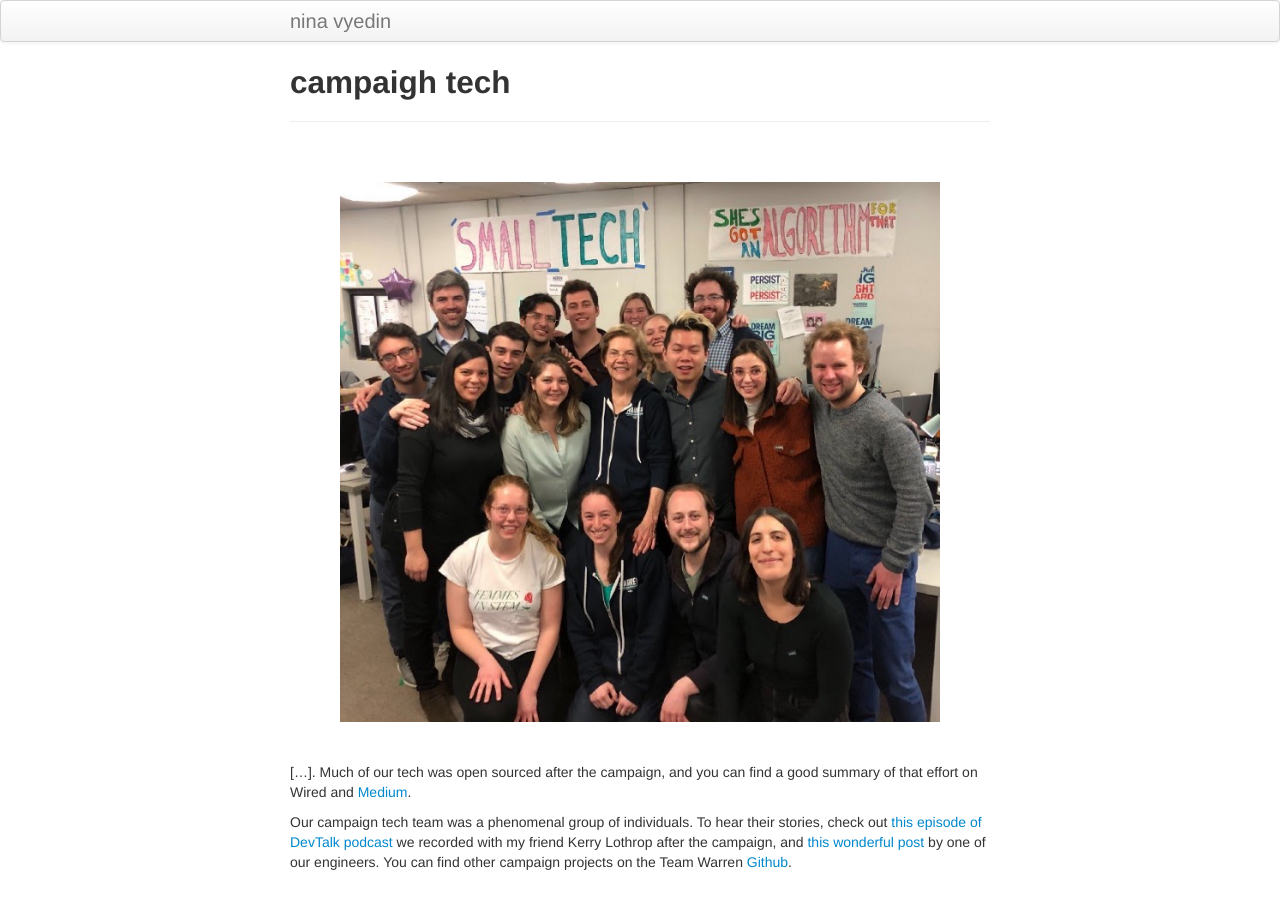
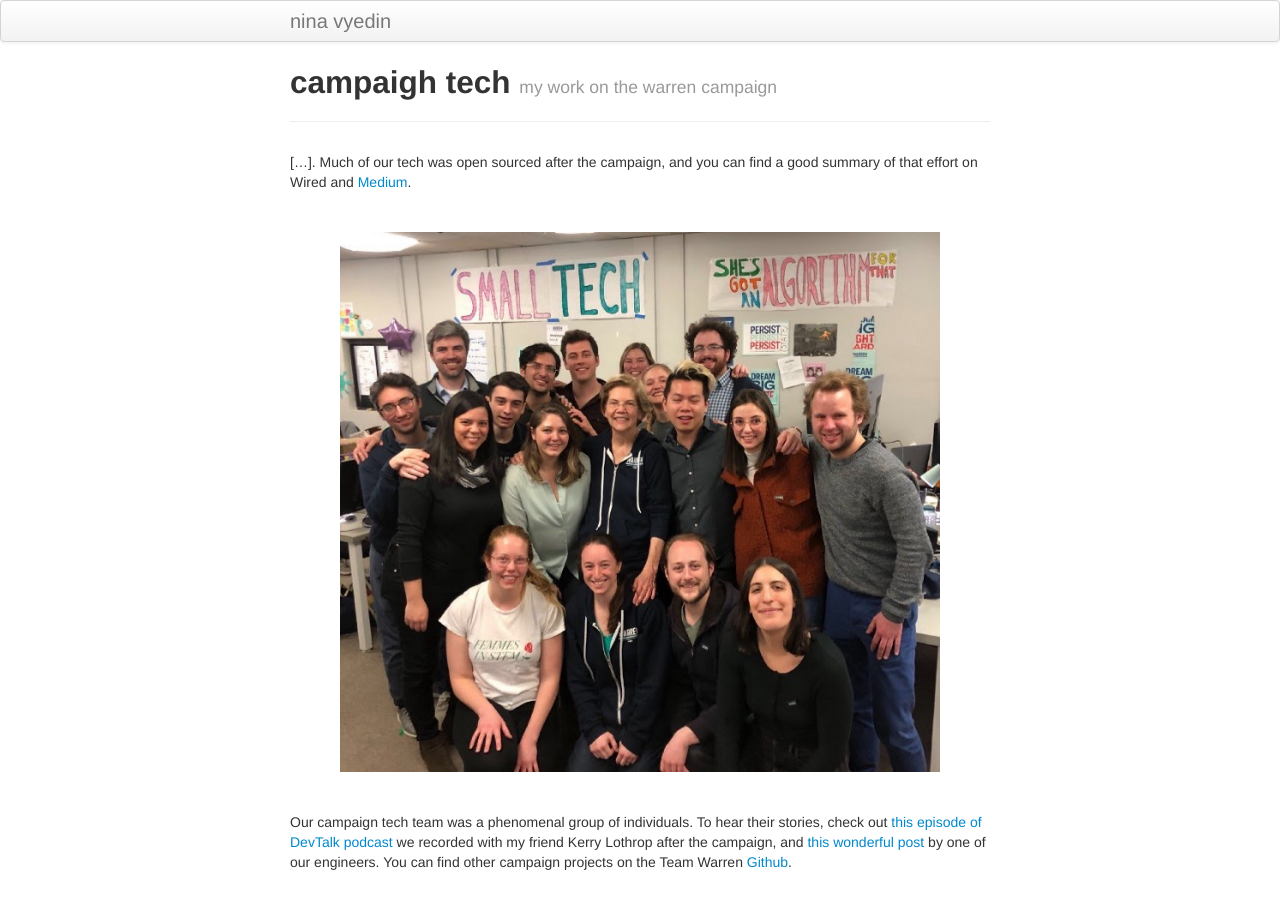
Before and after one commit to vyedin/vyedin.github.io, a Jekyll site: the page built from pages/campaigns.md, in a window 1280 px wide and 900 px high. Built offline with Jekyll 4.4.1, drawn with Linux system fonts in a browser that asks for light colours.

Commit message:
Update campaigns.md

```diff
--- a/pages/campaigns.md
+++ b/pages/campaigns.md
@@ -1,19 +1,19 @@
 ---
 layout: page
 title: campaigh tech
-tagline:
+tagline: my work on the warren campaign
 description:
 ---
+
+[...]. Much of our tech was open sourced after the campaign, and you can find a good summary of that effort on Wired and [Medium](https://medium.com/@teamwarren/open-source-tools-from-the-warren-for-president-tech-team-f1f27d2c7551).
 
 <br/>
 
 <p align="center">
-<img src="../assets/images/warren.jpeg" alt="Warren Tech Team" width="600"/>
+  <a href="https://twitter.com/elicejosselyn/status/1243560381555052550"><img src="../assets/images/warren.jpeg" alt="Warren Tech Team" width="600"/></a>
 </p>
 
 <br/>
-
-[...]. Much of our tech was open sourced after the campaign, and you can find a good summary of that effort on Wired and [Medium](https://medium.com/@teamwarren/open-source-tools-from-the-warren-for-president-tech-team-f1f27d2c7551).
 
 Our campaign tech team was a phenomenal group of individuals. To hear their stories, check out [this episode of DevTalk podcast](https://kerry.lothrop.de/devtalk-41/) we recorded with my friend Kerry Lothrop after the campaign, and [this wonderful post](https://medium.com/@susangoldblatt/tech-on-a-presidential-campaign-an-overview-9679d69b2109) by one of our engineers. You can find other campaign projects on the Team Warren [Github](https://github.com/Elizabeth-Warren).
 
@@ -89,7 +89,7 @@ After some initial issues (service workers failed to update the app in certain s
 <br/>
 
 <p align="center">
-<img src="../assets/images/tweet3.png" alt="Tweet" width="400"/>
+<a href="https://twitter.com/RogerLau/status/1224712792227401729"><img src="../assets/images/tweet3.png" alt="Tweet" width="400"/></a>
 </p>
 
 <br/>
@@ -101,7 +101,7 @@ In the end, we were able to share our raw data with the Iowa Democratic party to
 <br/>
 
 <p align="center">
-<img src="../assets/images/tweet2.png" alt="Tweet" width="400"/>
+  <a href="https://twitter.com/titonka/status/1224558023974313985"><img src="../assets/images/tweet2.png" alt="Tweet" width="400"/></a>
 </p>
 
 <br/>
```
